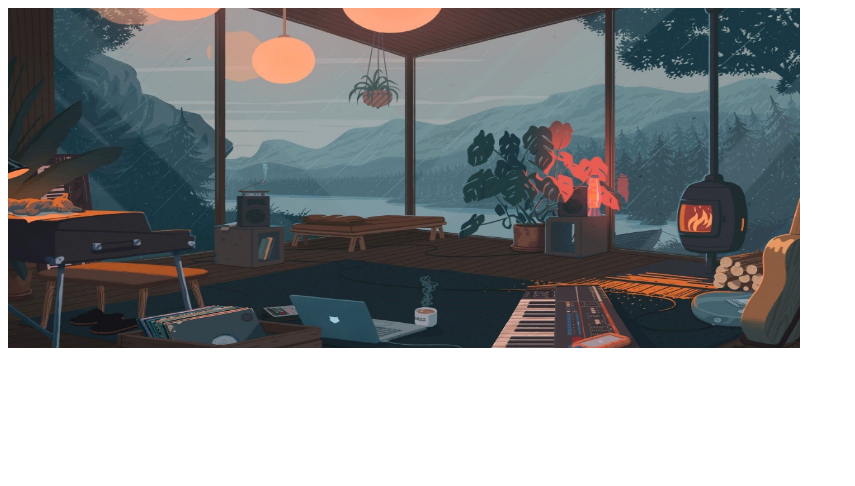
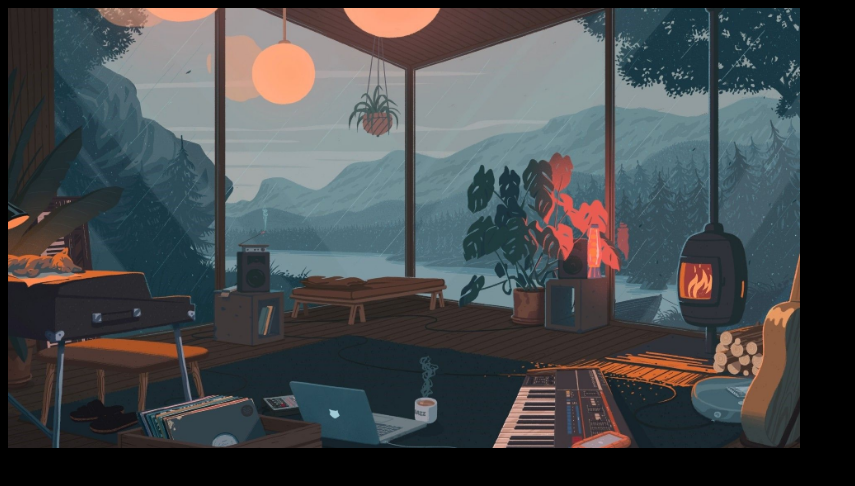
Before and after one commit to Majama007/jvascrpt, a plain HTML site: page jvscrpt/index.html in a window 1280 px wide. Shown: the whole page, without its empty margins (0-855 px from the left). Drawn offline with Linux system fonts and the light colour scheme.

Commit message:
Add files via upload

```diff
--- a/jvscrpt/indexstyle.css
+++ b/jvscrpt/indexstyle.css
@@ -1,4 +1,15 @@
 img{
-    height: 340px;
+    height: 440px;
     width: 792px;
+    object-fit: cover;
+    transition: 0.9s;
+
 }
+img:hover{cursor: pointer;
+}
+body{background-color:black;
+     align-items: center;
+}
+img:active{
+    transform: scale(0.9);
+}
--- a/jvscrpt/javascript.js
+++ b/jvscrpt/javascript.js
@@ -1,9 +1,10 @@
 
 function changeImage() {
-    ;
+
     if (document.getElementById("imgClickAndChange").src == "wp8422895.jpg"){
         document.getElementById("imgClickAndChange").src = "HD.jpg";
     } else {
         document.getElementById("imgClickAndChange").src = "HD.jpg";
     }
+
 }
```
Also changed, not shown: jvscrpt/index.html (+2 -2 lines).
